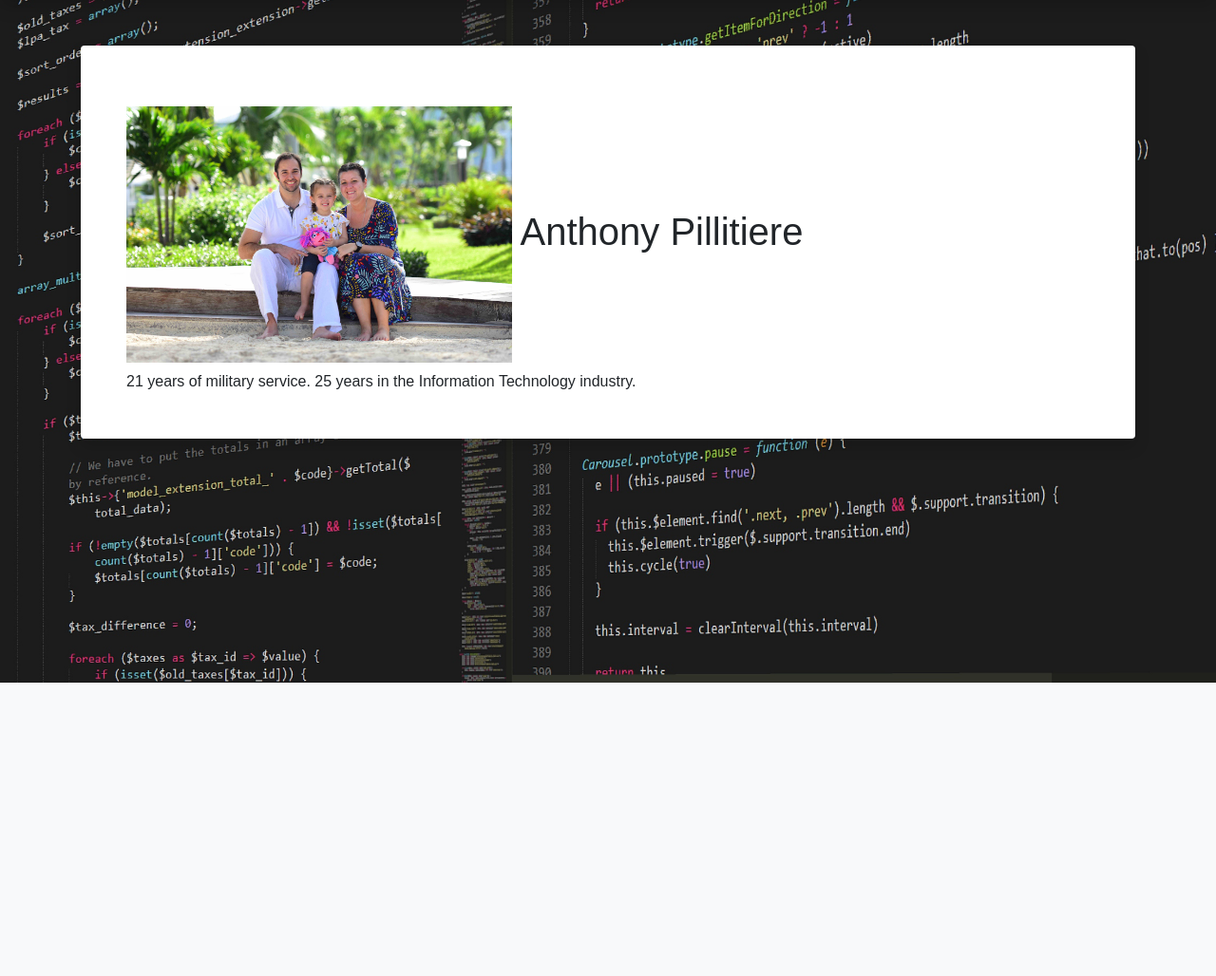
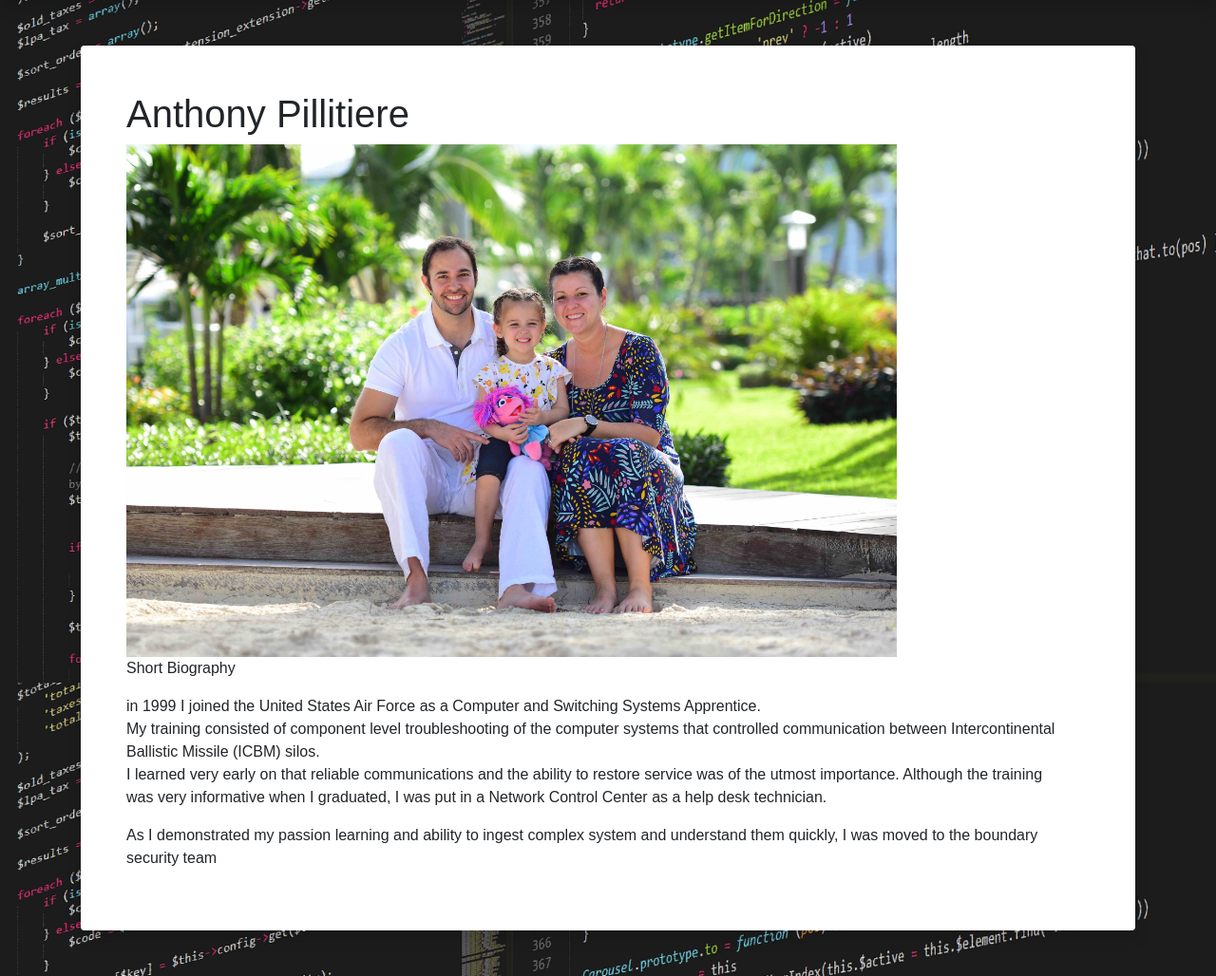
Before and after one commit to tonypnode/portfolio_site, a Django app: page / in a window 1280 px wide. Shown: the part 81-1109 px from the top of the page at 95% size. Before the commit the page ends 800 px from the top, so only its background shows below. Run offline with Django 3.2, Linux system fonts and the light colour scheme; some libraries are stand-ins or nearby versions.

Commit message:
WIP begin adding content/fam /AJP//
Signed-off-by: TonyPnode <sgtp@me.com>

```diff
--- a/tonyp_webfront/static/tonyp_webfront/webfront.css
+++ b/tonyp_webfront/static/tonyp_webfront/webfront.css
@@ -14,5 +14,5 @@ body {
 }
 
 #famPic {
-  max-width: 40%;
+  max-width: 80%;
 }
--- a/tonyp_webfront/templates/indecks.html
+++ b/tonyp_webfront/templates/indecks.html
@@ -8,10 +8,17 @@
 <div class="container">
   <div class="card border-0 shadow my-5">
     <div class="card-body p-5">
-        <div class="card-body p-2">
+        <h1 class="font-weight-light">Anthony Pillitiere</h1>
+        <img align="center" src="{% static 'tonyp_webfront/img/fam1.jpg' %}" id="famPic" class="img-fluid" alt="Responsive image">
+        <p class="font-weight-light">Short Biography</p>
+        <p>in 1999 I joined the United States Air Force as a Computer and Switching Systems Apprentice.
+            <br/>My training consisted of component level troubleshooting of the computer systems that controlled communication between Intercontinental Ballistic Missile (ICBM) silos.
+            <br>I learned very early on that reliable communications and the ability to restore service was of the utmost importance. Although the training <br/>
+            was very informative when I graduated, I was put in a Network Control Center as a help desk technician.
 
-        </div>
-      <h1 class="font-weight-light"><img src="{% static 'tonyp_webfront/img/fam1.jpg' %}" id="famPic" class="img-fluid" alt="Responsive image"> Anthony Pillitiere</h1> 21 years of military service. 25 years in the Information Technology industry.
+            <p> As I demonstrated my passion learning and ability to ingest complex system and understand them quickly, I was moved to the boundary security team<br/>
+        </p>
+
     </div>
   </div>
 </div>
```
